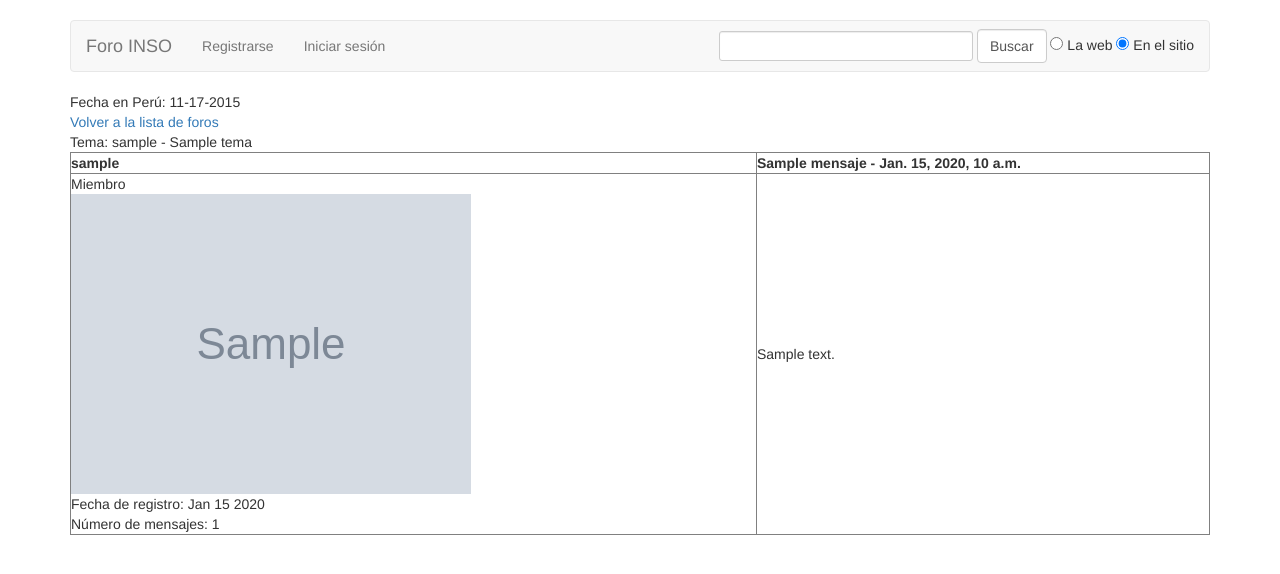
After one commit to hpguarnizo/SitioWeb, a Django app: page /mensajes/1/ in a window 1280 px wide. The commit adds this page. Shown: the top 574 px of the page. Run offline with Django 3.2, Linux system fonts and the light colour scheme; tables that the repository leaves empty hold one stand-in row (values such as "Sample post"); grey boxes marked "Sample" are stand-in pictures; some libraries are stand-ins or nearby versions.

Commit message:
Listar foros, temas, mensajes sin css

```diff
--- a/Foro/forms.py
+++ b/Foro/forms.py
@@ -52,6 +52,17 @@ class FormForo(ModelForm):
     class Meta:
         model   = Foro
         fields= ['titulo']
+
+class FormTema(ModelForm):
+    class Meta:
+        model   = Tema
+        fields= "titulo autor foro".split()
+
+
+class FormMensaje(ModelForm):
+    class Meta:
+        model   = Mensaje
+        fields= "titulo tema autor contenido apropiado".split()
 
 
 
--- a/Foro/models.py
+++ b/Foro/models.py
@@ -5,113 +5,119 @@ from Foro.util import reverse2
 
 
 class Foro(Model):
-    titulo=CharField(max_length=60)
-    #Nombre con el que figura en el sitio de administración
-    #Es similar al metodo toString() de Java
-    #Los métodos de la forma __xx__ son llamados por Python y no
-    #a voluntad del programador :v
+    titulo = CharField(max_length=60)
+
+    # Nombre con el que figura en el sitio de administración
+    # Es similar al metodo toString() de Java
+    # Los métodos de la forma __xx__ son llamados por Python y no
+    # a voluntad del programador :v
     def __str__(self):
         return self.titulo
 
     def get_absolute_url(self):
-        return reverse2("foro", dpk=self.pk)
+        return reverse2("temas", pk=self.pk)
+
+    def num_temas(self):
+        return self.temas.count()
 
     def num_mensajes(self):
-        #Suma el número de mensajes en cada tema
+        # Suma el número de mensajes en cada tema
         return sum([t.num_mensajes() for t in self.temas.all()])
 
     def ultimo_mensaje(self):
-        #En la lista de temas encuentra el último mensaje
-        temas=self.temas.all()
-        ultimo=None
+        # En la lista de temas encuentra el último mensaje
+        temas = self.temas.all()
+        ultimo = None
         for tema in temas:
-            ultM=tema.ultimo_mensaje()
-            if ultM and (not ultimo or ultM.fecha>ultimo.fecha):
-                ultimo=ultM
+            ultM = tema.ultimo_mensaje()
+            if ultM and (not ultimo or ultM.fecha > ultimo.fecha):
+                ultimo = ultM
         return ultimo
 
 
-
-
 class Tema(Model):
-    titulo=CharField(max_length=60)
-    fecha=DateTimeField(auto_now_add=True)
-    autor=ForeignKey(User, blank=True,null=True)
-    foro=ForeignKey(Foro,related_name="temas")
+    titulo = CharField(max_length=60)
+    fecha = DateTimeField(auto_now_add=True)
+    autor = ForeignKey(User, blank=True, null=True)
+    foro = ForeignKey(Foro, related_name="temas")
 
     class Meta:
-        #Orden descendiente de acuerdo  la fecha
-        ordering=["-fecha"]
+        # Orden descendiente de acuerdo  la fecha
+        ordering = ["-fecha"]
 
     def __str__(self):
-        #Realiza una substitución en el String
-        return str("%s - %s " % (self.autor,self.titulo))
+        # Realiza una substitución en el String
+        return str("%s - %s " % (self.autor, self.titulo))
 
     def get_absolute_url(self):
-        return reverse2("tema", dpk=self.pk)
+        return reverse2("mensajes", pk=self.pk)
 
     def ultimo_mensaje(self):
-        #Si hay mensajes---
-        #Mensaje tiene una relación con Tema, esta relación es denominada
-        #"mensajes" tema=ForeignKey(Tema,related_name="mensajes")
-        #self.mensaje hace alusión a los mensajes que contiene un tema
+        # Si hay mensajes---
+        # Mensaje tiene una relación con Tema, esta relación es denominada
+        # "mensajes" tema=ForeignKey(Tema,related_name="mensajes")
+        # self.mensaje hace alusión a los mensajes que contiene un tema
         if self.mensajes.count():
-            #Retorna el último mensaje
-            #Ordena de forma ascendente y toma el primer elemento
+            # Retorna el último mensaje
+            # Ordena de forma ascendente y toma el primer elemento
             return self.mensajes.order_by("fecha")[0]
 
     def num_mensajes(self):
         return self.mensajes.count()
-    #No se cuenta el mensaje inicial con el que empezó el tema
+
+    # No se cuenta el mensaje inicial con el que empezó el tema
     def num_respuestas(self):
-        return self.mensajes.count()-1
-
+        return self.mensajes.count() - 1
 
 
 class Mensaje(Model):
-    titulo=CharField(max_length=60)
-    fecha=DateTimeField(auto_now_add=True)
-    actualizacion=DateTimeField(auto_now=True)
-    #El nombre de la relación es usado para referenciar el atributo
-    tema=ForeignKey(Tema,related_name="mensajes")
-    autor=ForeignKey(User,blank=True,null=True)
-    contenido=TextField(max_length=10000)
-    #En python True=1
-    apropiado=BooleanField(default=1)
-    #Si el mensaje es una respuesta
-    esRespuesta=BooleanField(default=0)
-    respuestaDe=ForeignKey('self',on_delete=CASCADE,null=True,related_name="respuesta")
+    titulo = CharField(max_length=60)
+    fecha = DateTimeField(auto_now_add=True)
+    actualizacion = DateTimeField(auto_now=True)
+    # El nombre de la relación es usado para referenciar el atributo
+    tema = ForeignKey(Tema, related_name="mensajes")
+    autor = ForeignKey(User, blank=True, null=True)
+    contenido = TextField(max_length=10000)
+    # En python True=1
+    apropiado = BooleanField(default=1)
+    # Si el mensaje es una respuesta
+    esRespuesta = BooleanField(default=0)
+    respuestaDe = ForeignKey('self', on_delete=CASCADE, null=True, related_name="respuesta")
 
     class Meta:
-        ordering=["fecha"]
+        ordering = ["fecha"]
 
     def __str__(self):
-        return str("%s - %s - %s" % (self.autor,self.tema,self.titulo))
+        return str("%s - %s - %s" % (self.autor, self.tema, self.titulo))
 
+    # Método usado para mostrar el último mensaje en el foro
+    def short(self):
+        fecha = self.fecha.strftime("%b %d, %I:%M %p")
+        return str("%s -%s\n%s" % (self.autor, self.titulo, fecha))
 
-    #Método usado para mostrar el último mensaje en el foro
-    def short(self):
-        fecha=self.fecha.strftime("%b %d, %I:%M %p")
-        return str("%s -%s\n%s" % (self.autor,self.titulo,fecha))
+    def profile_data(self):
+        p = self.autor.perfil
+        return p.mensajes, p.avatar
 
 
 class PerfilUsuario(Model):
-    avatar=ImageField("Foto de perfil",upload_to="imagenes/",blank=True,null=True)
-    mensajes=IntegerField(default=0)
-    #Foreign Key con caracter de unicidad
-    user=OneToOneField(User,related_name="perfil")
-    #Fecha de actualización
-    actualizacion=DateTimeField(auto_now=True)
-    #La clave es manejada por la tabla User de django
+    avatar = ImageField("Foto de perfil", upload_to="imagenes/", blank=True, null=True)
+    mensajes = IntegerField(default=0)
+    # Foreign Key con caracter de unicidad
+    user = OneToOneField(User, related_name="perfil")
+    # Fecha de actualización
+    actualizacion = DateTimeField(auto_now=True)
+
+    # La clave es manejada por la tabla User de django
 
     def __str__(self):
         return str(self.user)
 
     def incrementar_mensaje(self):
-        self.mensajes+=1
+        self.mensajes += 1
         self.save()
 
     def imagen_avatar(self):
-        #Si existe un avatar recuperarlo
-        #Sino retornar None
-        return (settings.MEDIA_URL+self.avatar.name) if self.avatar else None
+        # Si existe un avatar recuperarlo
+        # Sino retornar None
+        return (settings.MEDIA_URL + self.avatar.name) if self.avatar else None
--- a/Foro/views.py
+++ b/Foro/views.py
@@ -4,23 +4,49 @@ from Foro.forms import *
 from PIL import Image as PImage
 from django.core.urlresolvers import reverse_lazy
 from django.views.generic.detail import DetailView
+from django.views.generic.list import ListView
 from Foro.util import redir
-import datetime
+from SitioWeb.settings import MEDIA_URL
+
 
 # Create your views here.
-def home(request):
-    now = datetime.datetime.now()
-    fecha=now.strftime("%Y-%m-%d")
 
-    contex={
-        "fecha":fecha,
-    }
-    return render(request, "listaForos.html", contex)
+class HomeForo(ListView):
+    model = Foro
+    template_name = "listaForos.html"
+    paginate_by = 20
+
+    def get_queryset(self):
+        return Foro.objects.all()
+
+
+class ListaTemas(ListView):
+    model = Tema
+    template_name = "listaTemas.html"
+    paginate_by = 20
+
+    def get_context_data(self, **kwargs):
+        context = super(ListaTemas, self).get_context_data()
+        context['foro'] = Foro.objects.filter(id=self.kwargs.get('pk'))[0]
+        context['lista_temas'] = Tema.objects.filter(foro=self.kwargs.get('pk'))
+        return context
+
+
+class ListaMensajes(ListView):
+    model = Mensaje
+    template_name = "listaMensajes.html"
+    paginate_by = 20
+
+    def get_context_data(self, **kwargs):
+        context = super(ListaMensajes, self).get_context_data()
+        context['tema'] = Tema.objects.filter(id=self.kwargs.get('pk'))[0]
+        context['lista_mensajes'] = Mensaje.objects.filter(tema=self.kwargs.get('pk'))
+        context['media_url'] = MEDIA_URL
+        return context
 
 
 class DetalleUsuario(DetailView):
     model = PerfilUsuario
-
 
 
 class EditarPerfil(UpdateView):
@@ -29,14 +55,12 @@ class EditarPerfil(UpdateView):
     success_url = "#"
     template_name = "perfil.html"
 
-
     def form_valid(self, form):
         """Resize and save profile image."""
         # remove old image if changed
         name = form.cleaned_data.get("avatar")
-        pk   = self.kwargs.get("pk")
-        old  = PerfilUsuario.objects.get(pk=pk).avatar
-
+        pk = self.kwargs.get("pk")
+        old = PerfilUsuario.objects.get(pk=pk).avatar
 
         if old.name and old.name != name:
             old.delete()
@@ -46,17 +70,16 @@ class EditarPerfil(UpdateView):
 
         if self.form_object.avatar:
             img = PImage.open(self.form_object.avatar.path)
-            img.thumbnail((160,160), PImage.ANTIALIAS)
+            img.thumbnail((160, 160), PImage.ANTIALIAS)
             img.save(img.filename, "JPEG")
-
 
         return redir(self.success_url)
 
 
 class EditarUsuario(UpdateView):
-    model=User
-    form_class=EditUserForm
+    model = User
+    form_class = EditUserForm
     template_name = "editarUsuario.html"
 
     def get_success_url(self):
-        return reverse_lazy('editar_perfil', args = (self.object.id,))
+        return reverse_lazy('editar_perfil', args=(self.object.id,))
--- a/SitioWeb/urls.py
+++ b/SitioWeb/urls.py
@@ -28,7 +28,11 @@ from Foro.security import anonymous_required as AR
 
 urlpatterns = [
 
-     url(r'^$', 'Foro.views.home', name='home'),
+     url(r'^$', HomeForo.as_view(), name='home'),
+
+     url(r'^temas/(?P<pk>\d+)/$',ListaTemas.as_view(),name="temas"),
+     url(r'^mensajes/(?P<pk>\d+)/$',ListaMensajes.as_view(),name="mensajes"),
+
      url(r'^accounts/login/$',
         AR(login),
         name='auth_login',
--- /dev/null
+++ b/templates/listaMensajes.html
@@ -0,0 +1,61 @@
+{% extends "base.html" %}
+{% load i18n %}
+
+
+{% block content %}
+
+
+
+    Fecha en Perú: {% now "m-d-Y" %}
+
+    <div id="back">
+        <a href="{% url 'home' %}"> Volver a la lista de foros</a>
+    </div>
+
+    {% if lista_mensajes %}
+        Tema: {{ tema }}
+        <table border="1" cellpadding="2" width="100%">
+
+
+            {% for mensaje in lista_mensajes %}
+                {% with mensaje.profile_data as pdata %}
+                    <tr>
+                        <th>  {{ mensaje.autor }} </th>
+                        <th>  {{ mensaje.titulo }} - {{ mensaje.fecha }}  </th>
+                    </tr>
+
+                    <tr>
+                    <td>
+
+
+                    {% if request.user.is_staff %} Administrador<br>
+                    {% else %}
+                        Miembro<br>
+                    {% endif %}
+
+                    {% if  pdata.1 %}
+                        <img border="0" alt="Profile Pic" src="{{ media_url }}{{ pdata.1 }}"/><br>
+                    {% endif %}
+                    Fecha de registro: {{ mensaje.autor.date_joined|date:"M d Y" }} <br>
+                    Número de mensajes: {{ pdata.0 }}
+                {% endwith %}
+            </td>
+            <td>
+                {{ mensaje.contenido }}
+
+            </td>
+
+            </tr>
+
+            {% endfor %}
+        </table>
+    {% else %}
+        <li>No hay mensajes publicados en este tema {{ tema }}</li>
+    {% endif %}
+
+
+
+
+
+
+{% endblock %}
```
Also changed, not shown: Foro/admin.py (+8 -0 lines), templates/base.html (+11 -8 lines), templates/listaForos.html (+27 -3 lines), templates/listaTemas.html (added, +55 -0 lines).
